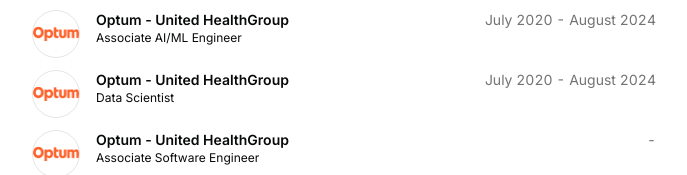
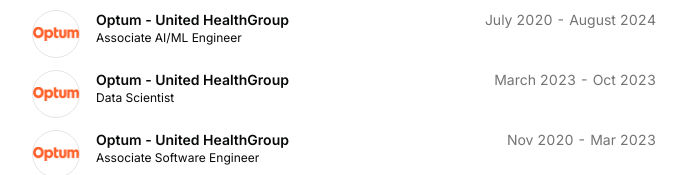
Before and after one commit to Sanjay1S/SanjaySrinivasa.github.io, a Next.js app: page / in a window 1280 px wide. Shown: the part 506-681 px from the top of the page, without its empty margins (296-983 px from the left). Built offline with nearby package versions, Linux system fonts and the light colour scheme.

Commit message:
fix: update job dates in resume data for Data Scientist and Associate Software Engineer positions

```diff
--- a/src/data/resume.tsx
+++ b/src/data/resume.tsx
@@ -103,8 +103,8 @@ export const DATA = {
       location: "Hybrid",
       title: "Data Scientist",
       logoUrl: "optum.png",
-      start: "July 2020",
-      end: "August 2024",
+      start: "March 2023",
+      end: "Oct 2023",
       description:
         "Implemented the Bitcoin discreet log contract (DLC) protocol specifications as an open source Typescript SDK. Dockerized all microservices and setup production kubernetes cluster. Architected a data lake using AWS S3 and Athena for historical backtesting of bitcoin trading strategies. Built a mobile app using react native and typescript.",
     },
@@ -115,8 +115,8 @@ export const DATA = {
       location: "Hybrid",
       title: "Associate Software Engineer",
       logoUrl: "optum.png",
-      start: "",
-      end: "",
+      start: "Nov 2020",
+      end: "Mar 2023",
       description:
         "Architected and wrote the entire MVP of the GeForce Now Cloud Gaming internal admin and A/B testing dashboard using React, Redux, TypeScript, and Python.",
     }
```
